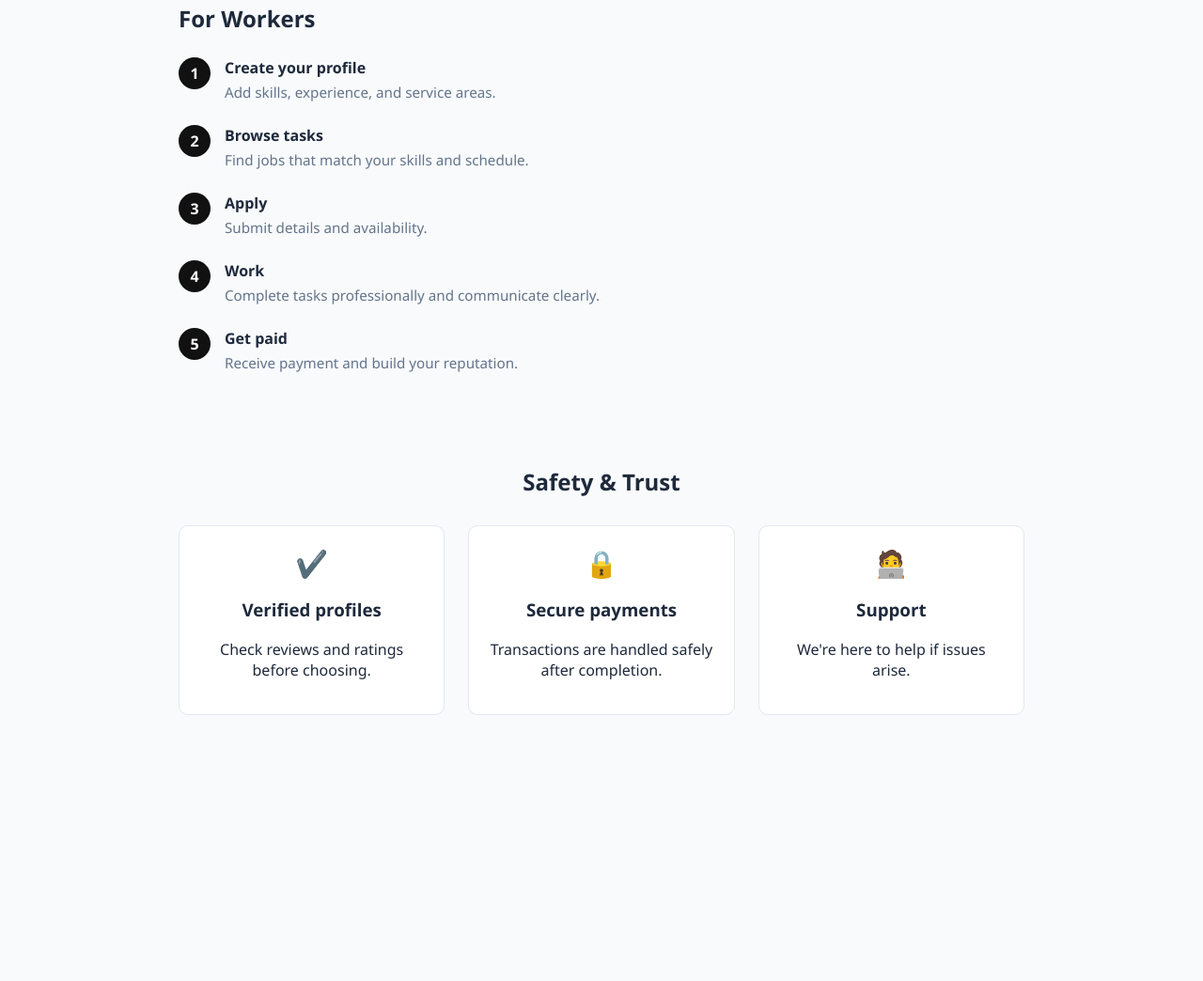
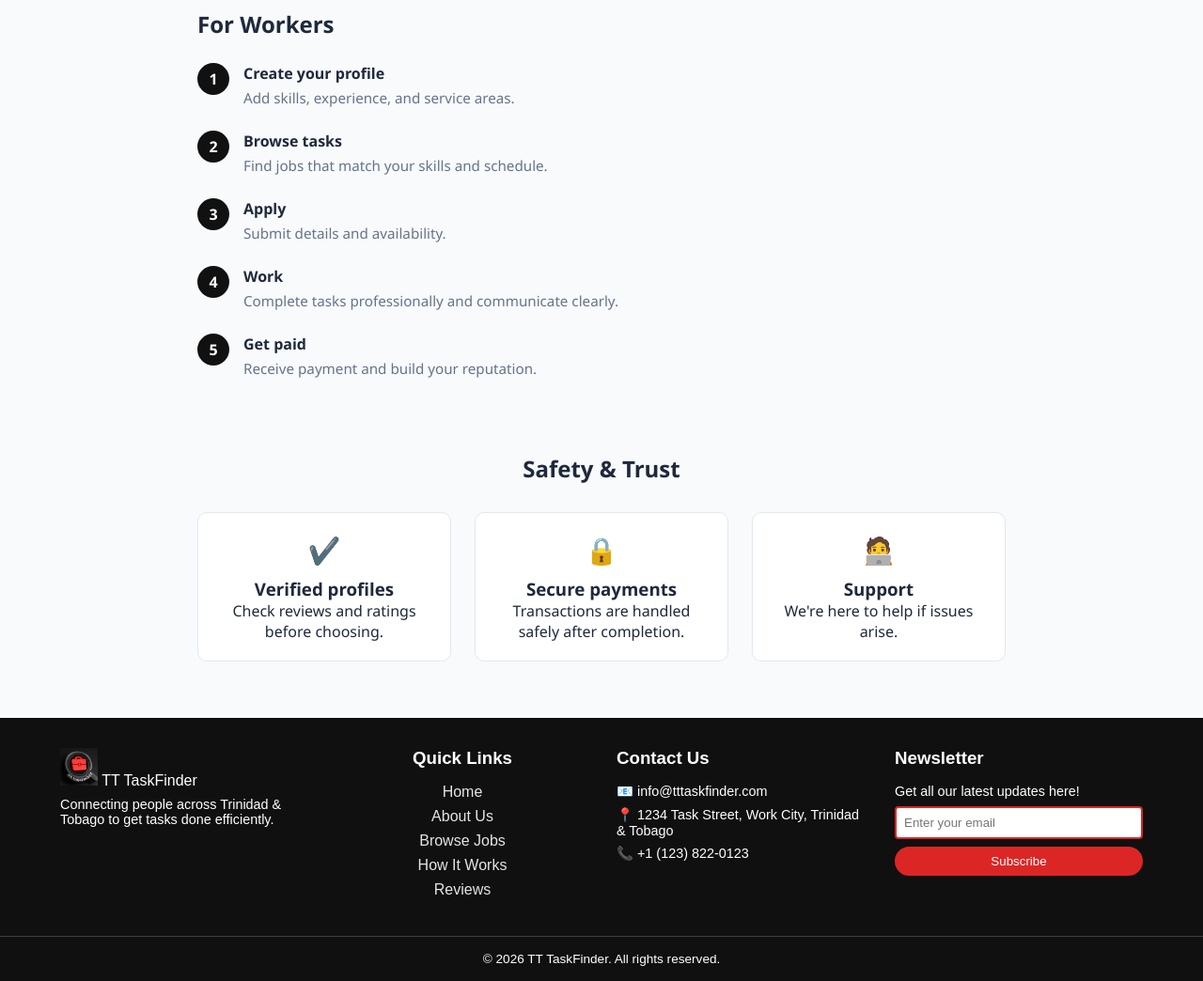
Before and after one commit to Arianne-K-Bailey/TT-TaskFinder, a website: page public/howitworks.html in a window 1280 px wide. Shown: the part 700-1744 px from the top of the page at 94% size. Before the commit the page ends 1521 px from the top, so only its background shows below. Drawn offline with Linux system fonts and the light colour scheme; no server answers.

Commit message:
Updated Footer

```diff
--- /dev/null
+++ b/public/components/footer.css
@@ -0,0 +1,133 @@
+:root {
+  --bg: #101010;
+  --text: #ffffff;
+  --muted: #e5e5e5;
+  --red: #dc2626;
+}
+
+* {
+  margin: 0;
+  padding: 0;
+  box-sizing: border-box;
+}
+
+.footer {
+  background: var(--bg);
+  color: var(--text);
+  font-family: Arial, sans-serif;
+}
+
+.footer-container {
+  display: grid;
+  grid-template-columns: repeat(4, 1fr);
+  gap: 2rem;
+  padding: 2rem 4rem;
+  border-bottom: 1px solid rgba(255,255,255,0.2);
+}
+
+.footer-column h3 {
+  margin-bottom: 1rem;
+}
+
+.links {
+  list-style: none;
+  margin-bottom: 0.5rem;
+}
+
+.links li {
+  margin-bottom: 0.5rem;
+}
+
+.links a {
+  text-decoration: none;
+  color: var(--muted);
+  transition: color 0.2s;
+}
+
+.links a:hover {
+  color: #fff;
+}
+
+.center {
+  text-align: center;
+}
+
+.logo {
+  font-size: 1.8rem;
+  font-weight: bold;
+}
+
+.tagline {
+  margin: 0.5rem 0 1rem;
+  font-size: 0.9rem;
+}
+
+.socials {
+  display: flex;
+  justify-content: center;
+  gap: 0.5rem;
+}
+
+.socials a {
+  border: 1px solid #fff;
+  padding: 0.5rem;
+  border-radius: 6px;
+  color: white;
+  text-decoration: none;
+  transition: background 0.2s;
+}
+
+.socials a:hover {
+  background: rgba(255,255,255,0.2);
+}
+
+.footer-column p {
+  margin-bottom: 0.5rem;
+  font-size: 0.9rem;
+}
+
+form {
+  display: flex;
+  flex-direction: column;
+  gap: 0.5rem;
+}
+
+input {
+  padding: 0.5rem;
+  border: 2px solid var(--red);
+  border-radius: 4px;
+  outline: none;
+}
+
+button {
+  padding: 0.5rem;
+  background: var(--red);
+  color: white;
+  border: none;
+  border-radius: 20px;
+  cursor: pointer;
+  transition: opacity 0.2s;
+}
+
+button:hover {
+  opacity: 0.85;
+}
+
+.footer-bottom {
+  text-align: center;
+  padding: 1rem;
+  font-size: 0.85rem;
+}
+
+@media (max-width: 900px) {
+  .footer-container {
+    grid-template-columns: 1fr 1fr;
+  }
+}
+
+@media (max-width: 500px) {
+  .footer-container {
+    grid-template-columns: 1fr;
+    text-align: center;
+  }
+}
--- /dev/null
+++ b/public/components/footer.html
@@ -0,0 +1,51 @@
+<footer class="footer">
+  <div class="footer-container">
+
+    <!-- Quick Links -->
+    <div class="footer-column">
+       <img src="/public/icon-192.png" alt="TT TaskFinder Logo" class="logo-img">
+        <span>TT TaskFinder</span>
+      </h2>
+      <p class="tagline">Connecting people across Trinidad & Tobago to get tasks done efficiently.</p>
+    </div>
+
+    <div class="footer-column center">
+        <h3>Quick Links</h3>
+      <ul class="links">
+        <li><a href="/public/index.html">Home</a></li>
+        <li><a href="/public/about.html">About Us</a></li>
+        <li><a href="/public/jobs.html">Browse Jobs</a></li>
+      </ul>
+      <ul class="links">
+        <li><a href="/public/howitworks.html">How It Works</a></li>
+        <li><a href="/public/reviews.html">Reviews</a></li>
+      </ul>
+    </div>
+
+    <!-- Enquiries -->
+    <div class="footer-column">
+      <h3>Contact Us</h3>
+      <p>📧 info@tttaskfinder.com</p>
+      <p>📍 1234 Task Street, Work City, Trinidad & Tobago</p>
+      <p>📞 +1 (123) 822-0123</p>
+    </div>
+
+    <!-- Newsletter -->
+    <div class="footer-column">
+      <h3>Newsletter</h3>
+      <p>Get all our latest updates here!</p>
+      <form id="newsletter-form">
+        <input type="email" placeholder="Enter your email" required />
+        <button type="submit">Subscribe</button>
+      </form>
+    </div>
+
+  </div>
+
+  <div class="footer-bottom">
+    <p>
+      © 2026 TT TaskFinder. All rights reserved.
+    </p>
+
+  </div>
+</footer>
--- a/public/components/navbar.html
+++ b/public/components/navbar.html
@@ -7,6 +7,7 @@
     </a>
 
         <div class="nav-links">
+            <a href="index.html">Home</a>
             <a href="about.html">About Us</a>
             <a href="jobs.html">Browse</a>
             <a href="post-job.html" id="postJobBtn">Post Job</a>
--- a/public/howitworks.html
+++ b/public/howitworks.html
@@ -3,14 +3,18 @@
 <head>
 <meta charset="UTF-8">
 <meta name="viewport" content="width=device-width, initial-scale=1.0">
-<title>How It Works - TT TaskFinder</title>
+<title>TT TaskFinder | How It Works</title>
+<link rel ="icon" href="/public/icon-192.png">
 <link rel="manifest" href="manifest.json">
 <link rel="stylesheet" href="HowItWorks.css">
+<link rel="stylesheet" href="/public/components/navbar.css">
+<link rel="stylesheet" href="/public/components/footer.css">
 
 
 </head>
 
 <body>
+  <div id="navbar"></div>
 
 <div class="container">
 
@@ -136,5 +140,15 @@
 
 </div>
 
+ <div id="footer"></div>
+
+
+    <script type="module">
+        import { loadNavbar } from "/public/js/navbar.js";
+        loadNavbar();
+        import { loadFooter } from "/public/js/footer.js";
+        loadFooter();
+    </script>
+
 </body>
 </html>
--- /dev/null
+++ b/public/js/footer.js
@@ -0,0 +1,24 @@
+export function loadFooter() {
+  const target = document.getElementById("footer");
+
+  fetch("/public/components/footer.html")
+    .then(res => res.text())
+    .then(html => {
+      target.innerHTML = html;
+    })
+    .catch(err => console.error("Footer load error:", err));
+
+ document.getElementById("newsletter-form").addEventListener("submit", function (e) {
+  e.preventDefault();
+
+  const emailInput = this.querySelector("input");
+  const email = emailInput.value.trim();
+
+  if (!email) return;
+
+  // basic UX feedback (no fake backend nonsense)
+  alert("Subscribed with: " + email);
+
+  emailInput.value = "";
+});
+}
```
Also changed, not shown: public/about.html (+10 -5 lines), public/index.html (+6 -5 lines), public/jobs.html (+12 -4 lines), public/post-job.html (+7 -1 lines), public/profile.html (+8 -1 lines).
